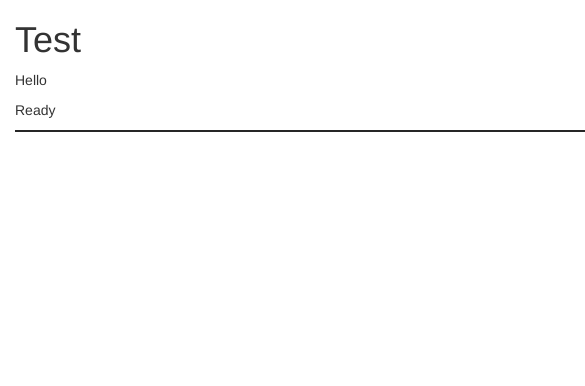
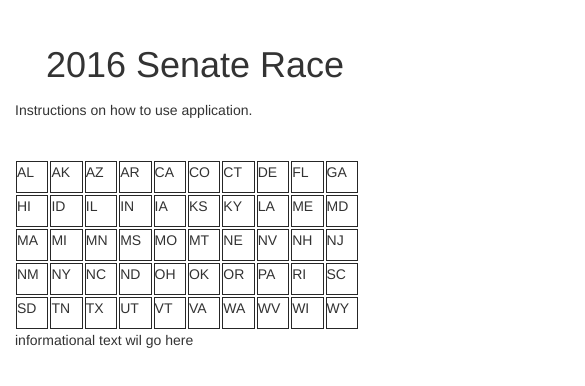
Before and after one commit to brmayes/senator-dataApp, a plain HTML site: page index.html in a window 390 px wide. Shown: the top 386 px of the page, 585 px wide, since content can reach past the window. Drawn offline with Linux system fonts and the light colour scheme.

Commit message:
Added working ng-click function to state boxes, need to properly access the data.

```diff
--- a/css/styles.css
+++ b/css/styles.css
@@ -1,4 +1,4 @@
-/* General */
+/*****************************   General   *****************************/
 /*
 Color scheme:
 Black: #262626
@@ -9,15 +9,42 @@ Green: #C6CED1
 Grey: #B6DBBE
 */
 
-
-
-/* State Graphic */
-#state-boxes {
-  width: 650px;
-  border: 1px solid #262626;
+.container {
+  margin-top: 25px;
 }
 
+h1 {
+  text-align: center;
+}
+
+#header {
+  margin-bottom: 40px;
+}
+
+#instructions {
+  margin-top: 15px;
+}
+
+.red {
+  background-color: #578B87;
+}
+
+.green {
+  background-color: #C6CED1;
+}
+
+.blue {
+  background-color: #93C9E8;
+}
+
+.grey {
+  background-color: #B6DBBE;
+}
+
+/**************************** State Graphic ****************************/
 .states {
-  width: 10%;
+  width: 9%;
   border: 1px solid #262626;
+  float: left;
+  margin: 1px;
 }
--- a/index.html
+++ b/index.html
@@ -26,18 +26,29 @@
 
   <body ng-controller="BaseController as base">
     <div class="container" ng-controller="StatesController as statesCtrl">
+      <!-- <p>{{ base.message }}</p> -->
+
+      <div id="header">
+        <h1>2016 Senate Race</h1>
+        <p id="instructions">
+          Instructions on how to use application.
+        </p>
+      </div>
 
       <div class="row">
-          <div class="col-xs-12">
-              <h1>Test</h3>
-              <p>Hello</p>
-              <p>{{ base.message }}</p>
+        <div class="col-md-8 col-sm-12 col-xs-12">
+          <div id="state-boxes">
+            <div class="states" ng-repeat="state in statesCtrl.stateSeats"  ng-class="stateStyle($index)">
+              <p ng-click="statesCtrl.states(state.state)">
+                {{state.state_abbr}}
+              </p>
+            </div>
           </div>
-      </div>
-
-      <div id="state-boxes">
-        <div class="states" ng-repeat="states as stateCtrl">
-
+        </div>
+        <div class="col-md-4 col-sm-12 col-xs-12">
+          <p>
+            informational text wil go here
+          </p>
         </div>
       </div>
 
--- a/js/states.js
+++ b/js/states.js
@@ -3,17 +3,37 @@ var app = angular.module('states', []);
 app.controller('StatesController', ['$http', function($http) {
 
     //pulling json data using ajax
-    this.senatorData = [];
+    this.stateSeats = [];
     var _this = this;
+
 
     $http.get('/data/senator_data.json')
         .success(function(data) {
             console.log(data);
-            console.log(this);
-            _this.players = data;
+            _this.stateSeats = data;
+
         })
         .error(function(msg) {
             console.log("This request failed.\n" + msg);
         });
 
+    this.states = function(stateName) {
+      console.log("clicked");
+
+      for (var i = 0; i < this.stateSeats.length; i++) {
+
+        if (stateName == this.stateSeats[i].state) {
+          console.log(this.stateSeats[i]);
+        }
+
+      }
+
+      // for (var i = 0; i < this.states.length; i++) {
+      //   if (stateName == this.states[i].last) {
+      //     this.currentState = this.states[i];
+      //     alert("hello");
+      //   }
+      // }
+    }
+
 }]);
```
Also changed, not shown: data/senator_data.json.
